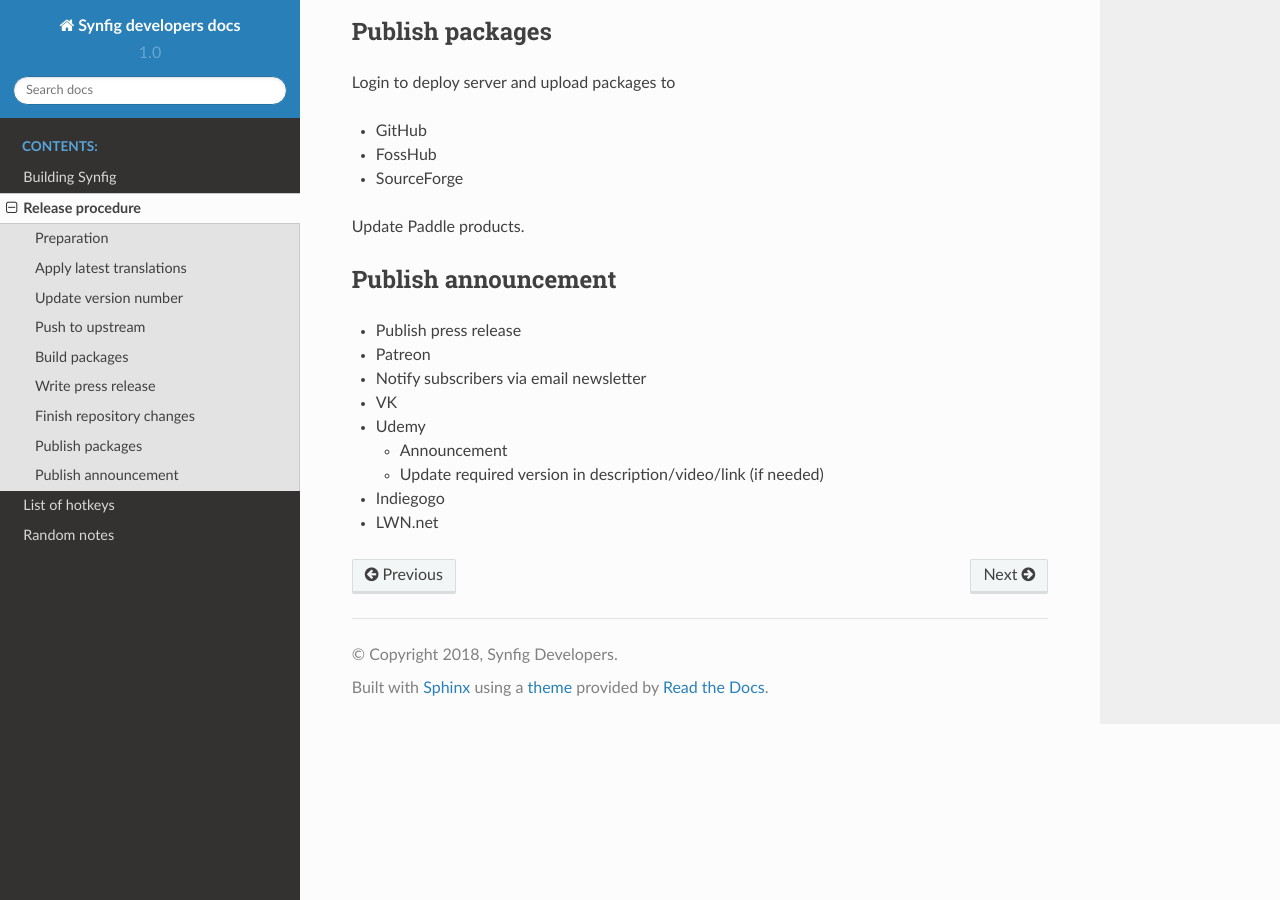
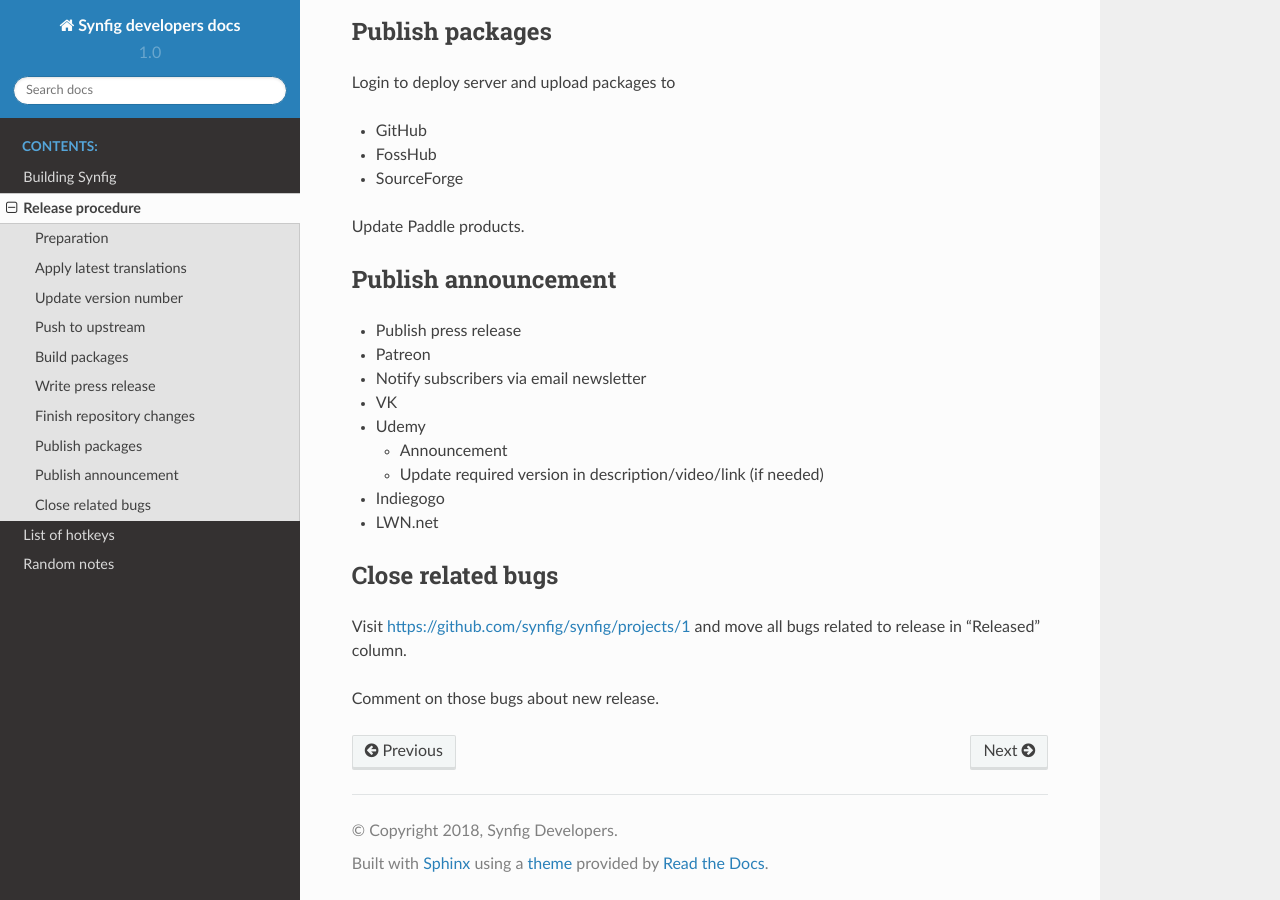
Before and after one commit to synfig/synfig-docs-dev, a Sphinx documentation site: the page built from docs/common/release.rst, in a window 1280 px wide and 900 px high, scrolled down 1565 px. Built offline with Sphinx 7.4.7 and the Read the Docs theme 2.0.0, drawn with Linux system fonts in a browser that asks for light colours.

Commit message:
Update release instructions

```diff
--- a/docs/common/release.rst
+++ b/docs/common/release.rst
@@ -100,3 +100,10 @@
 
 * Indiegogo
 * LWN.net
+
+Close related bugs
+~~~~~~~~~~~~~~~~~~~~
+
+Visit https://github.com/synfig/synfig/projects/1 and move all bugs related to release in "Released" column.
+
+Comment on those bugs about new release.
```
